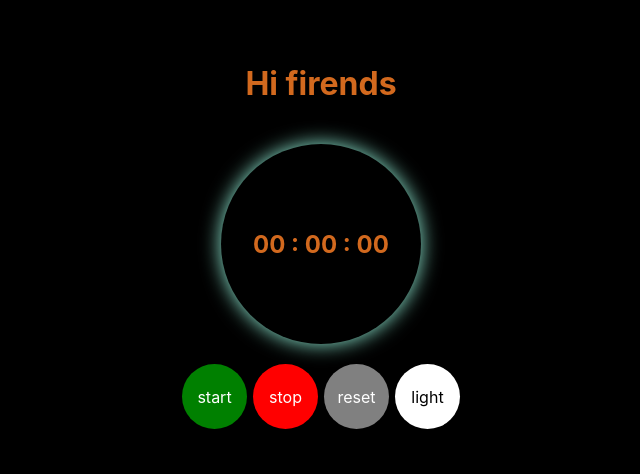
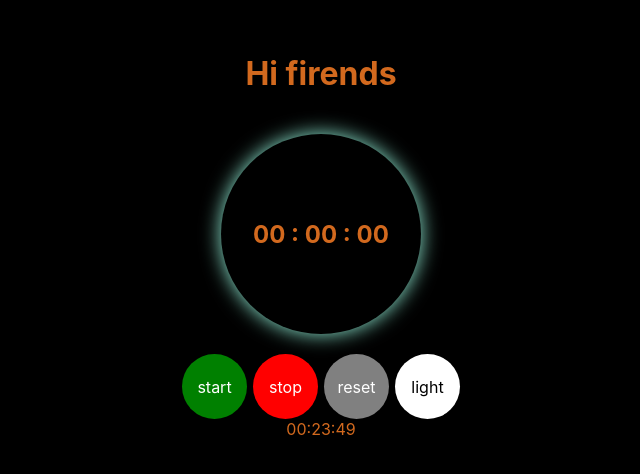
Before and after one commit to Malihashahi/react-first-project, a React (Create React App) app: page / in a window 1280 px wide. Shown: the part 164-638 px from the top of the page, without its empty margins (319-959 px from the left). Built offline with nearby package versions, Linux system fonts and the light colour scheme.

Commit message:
main of  key and children on react component

```diff
--- /dev/null
+++ b/src/TimeList.jsx
@@ -0,0 +1,19 @@
+
+import Item from "./item";
+const TimeList = (props)=>{
+  //console.log(props.children)
+ return(
+<div className="main_time_list">
+  {props.children.map((c)=>(
+ <Item>
+ {c}
+</Item>
+
+  ))}
+
+
+  </div>
+
+ )
+}
+export default TimeList;
--- a/src/app2.js
+++ b/src/app2.js
@@ -6,6 +6,7 @@ import './style.css';
 import './style.css';
 import Hello from './hello';
 import Timer from './timer';
+import TimeList from './TimeList';
 
 
 // class App extends React.Component {
@@ -36,9 +37,12 @@ import Timer from './timer';
 const App =()=>{
   const [ title, setTitle]=useState("Hi firends");
   const [ isLight, setIsLight]=useState(false);
+  const [timeArr,setTimeArr]=useState(["00:23:49"]);
   useEffect(() =>{
   console.log("useEffect");
+  return ()=>{
 
+  }
   },[isLight])
 
   const handleIsLight= ()=>{
@@ -48,6 +52,9 @@ const App =()=>{
         <div className='main' style={{background:isLight ? "white" :"black"}}>
         <Hello title={title}/>
         <Timer isLight={isLight} handleIsLight={handleIsLight}/>
+        <TimeList>
+          {timeArr}
+        </TimeList>
 
       </div>
       )
--- /dev/null
+++ b/src/item.jsx
@@ -0,0 +1,7 @@
+const Item =(props)=>{
+return(
+ <div>{props.children}</div>
+)
+
+}
+export default Item;
```
